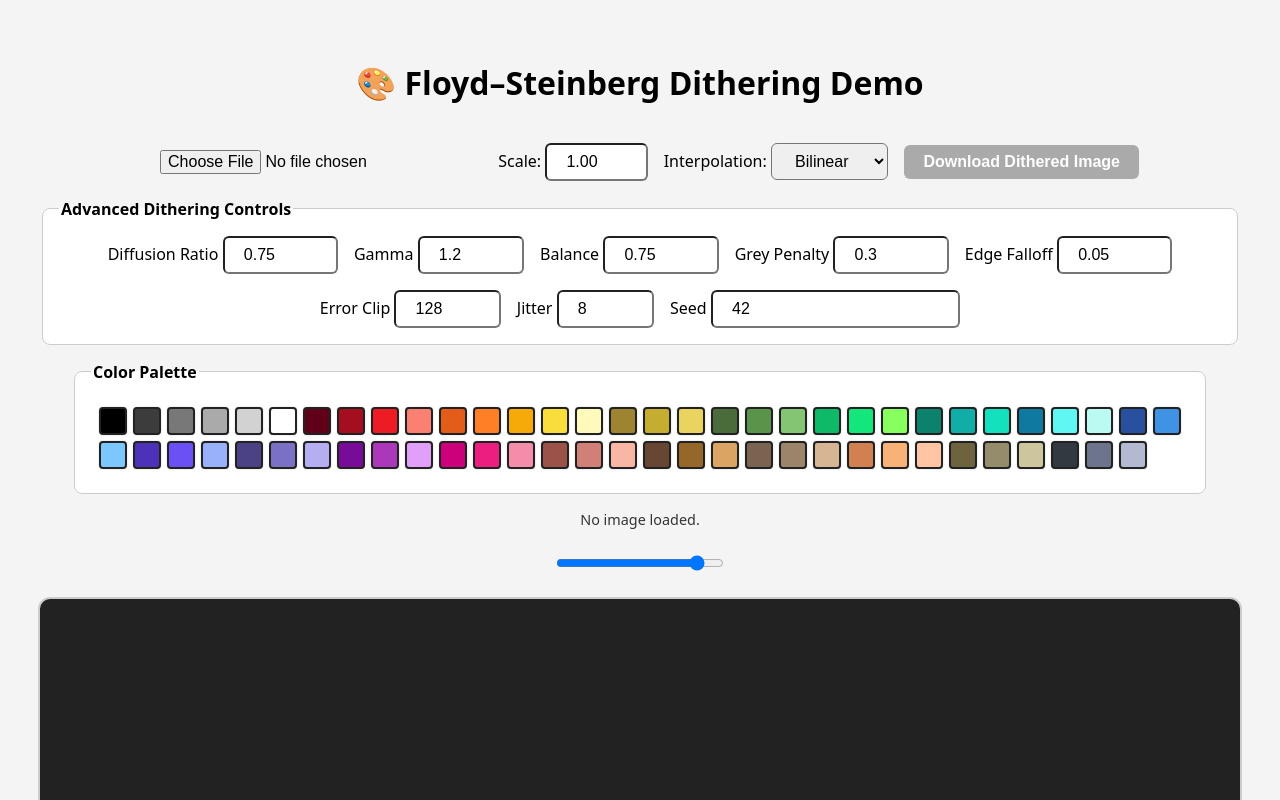
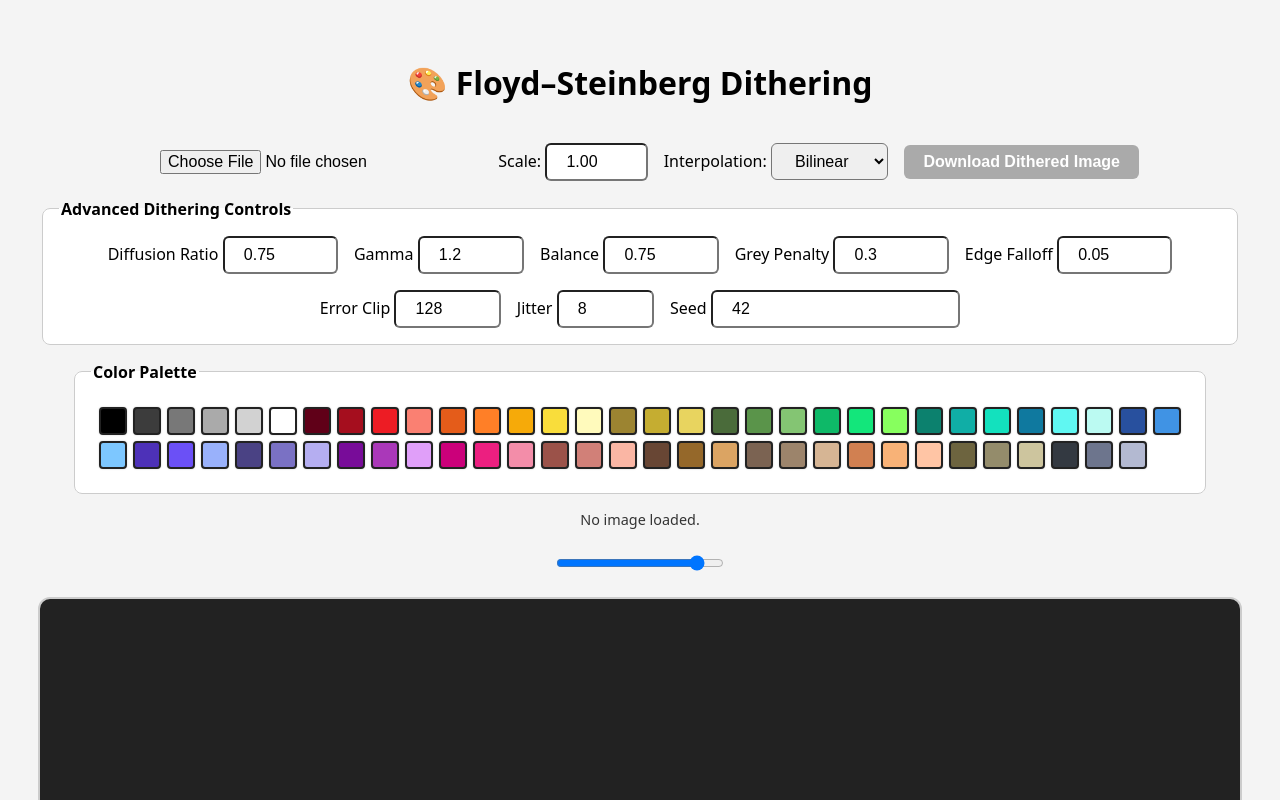
Before and after one commit to zvxayr/zvxayr.github.io, a plain HTML site: page index.html in a window 1280 px wide. Shown: the top 800 px of the page. Drawn offline with Linux system fonts and the light colour scheme.

Commit message:
Update index.html
Changed header

```diff
--- a/index.html
+++ b/index.html
@@ -141,7 +141,7 @@
 </head>
 
 <body>
-    <h1>🎨 Floyd–Steinberg Dithering Demo</h1>
+    <h1>🎨 Floyd–Steinberg Dithering</h1>
 
     <div class="controls">
         <input type="file" id="fileInput" accept="image/*">
```
